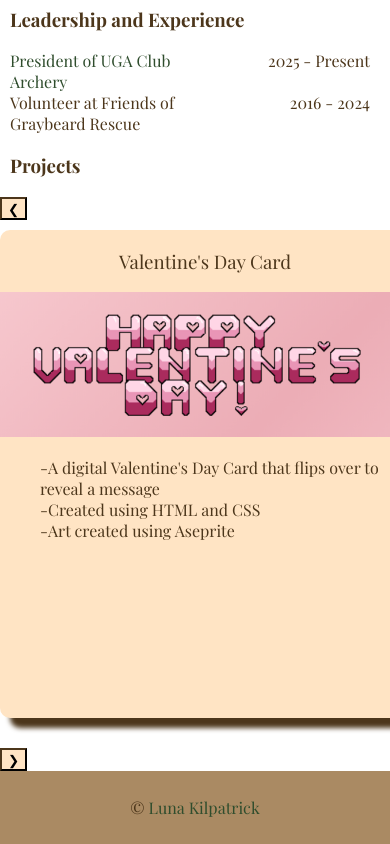
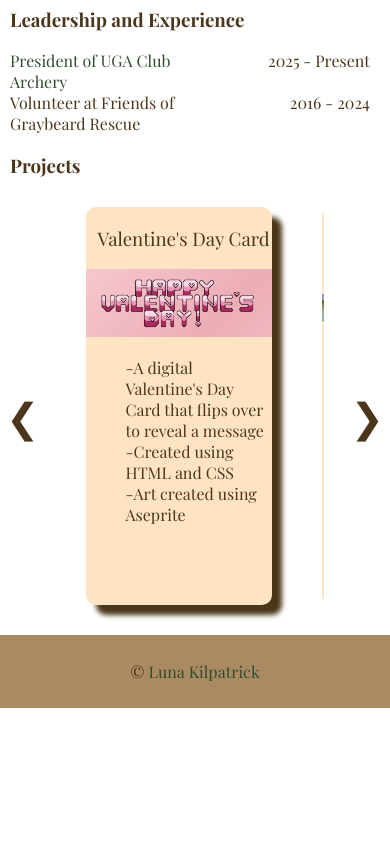
Before and after one commit to lunaaria108/lunaaria108.github.io, a plain HTML site: page index.html in a window 390 px wide. Shown: the part 1083-1927 px from the top of the page. After the commit the page ends 1791 px from the top, so only its background shows below. Drawn offline with nearby package versions, Linux system fonts and the light colour scheme; some icons are missing; a web font is replaced by a local one.

Commit message:
Refactor CSS styles for layout and responsiveness

```diff
--- a/css/style.css
+++ b/css/style.css
@@ -136,21 +136,29 @@ section a:hover {
   text-decoration: underline;
 }
 
-/**************   Projects   *****************/
+/************** Projects Carousel *****************/
+
+.carousel {
+  display: flex;
+  align-items: center;
+  justify-content: center;
+  gap: 20px;
+  width: 100%;
+}
+
 .three-col {
   display: flex;
-  overflow-x: auto;
 
-  gap: 50px;
-  padding: 10px 30px 30px 30px;
+  width: 450px;
+
+  overflow-x: hidden;
 
   scroll-snap-type: x mandatory;
   scroll-behavior: smooth;
-}
 
-.card img {
-  width: 400px;
-  height: auto;
+  gap: 50px;
+
+  padding: 10px 20px 30px 20px;
 }
 
 .card {
@@ -168,8 +176,27 @@ section a:hover {
   scroll-snap-align: center;
 }
 
-.card ul{
+.card img {
+  width: 100%;
+  height: auto;
+}
+
+.card ul {
   text-align: left;
+}
+
+.carousel-btn {
+  border: none;
+  background: none;
+
+  font-size: 40px;
+  color: rgb(76, 54, 27);
+
+  cursor: pointer;
+}
+
+.carousel-btn:hover {
+  color: rgb(47, 77, 45);
 }
 
 /**************   Responsiveness   *****************/
```
